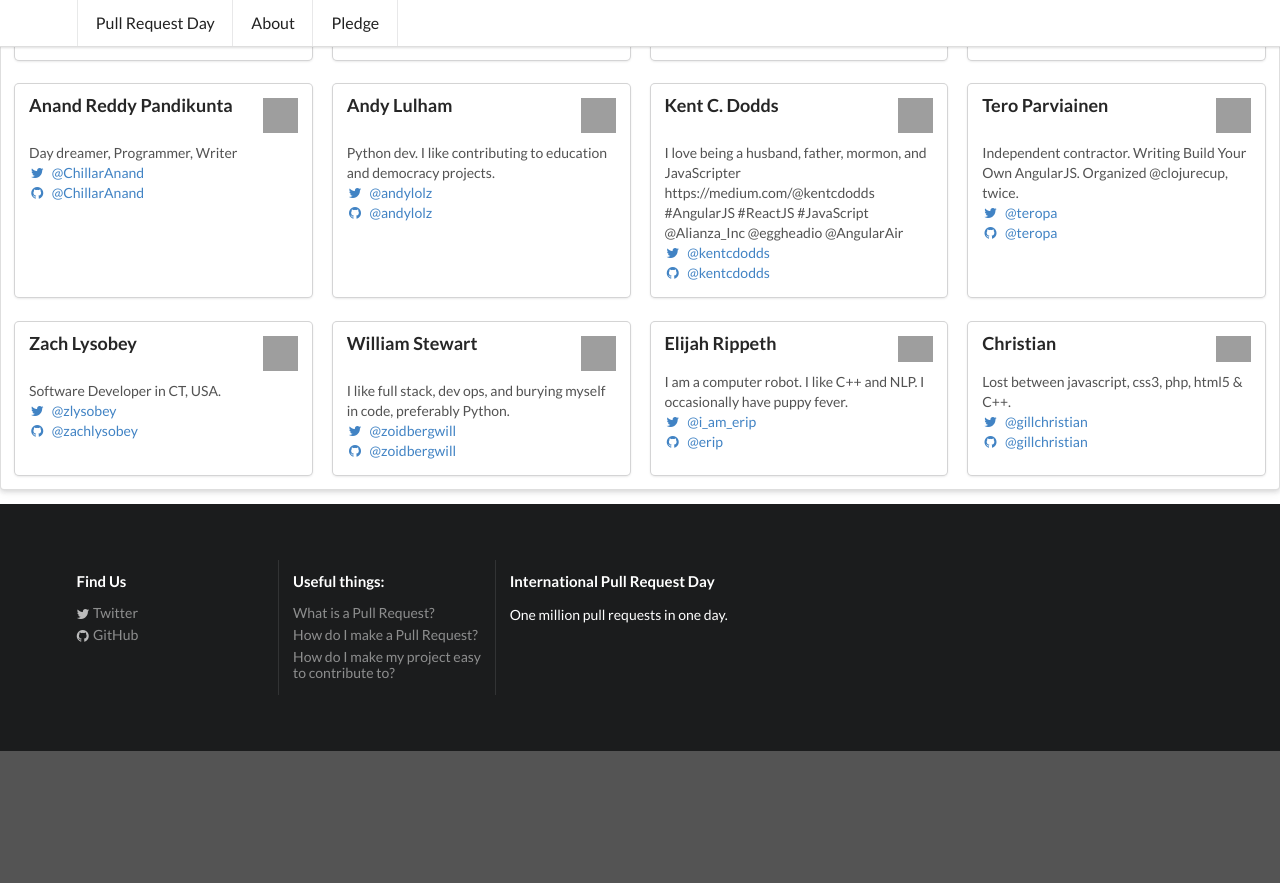
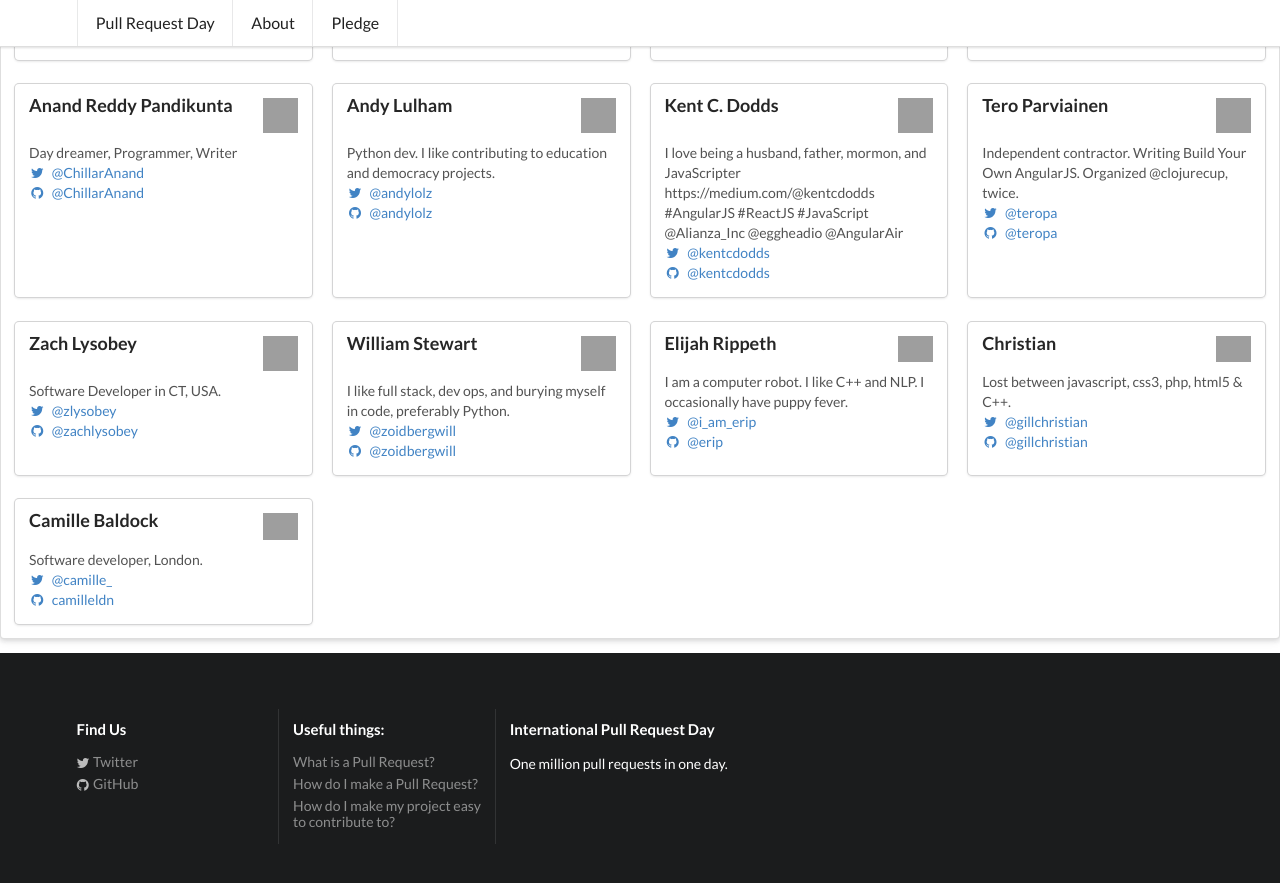
Before and after one commit to pullrequestday/pullrequestday, a Jekyll site: the page built from pledge/index.html, in a window 1280 px wide and 900 px high, scrolled down 2719 px. Shown: the top 883 px of the window. Built offline with Jekyll 4.4.1, drawn with Linux system fonts in a browser that asks for light colours; before the commit the page ends 3470 px from its top, so only the background shows below that; grey boxes are pictures that could not be loaded.

Commit message:
Camille Baldock pledge

```diff
--- a/pledge/index.html
+++ b/pledge/index.html
@@ -729,6 +729,34 @@
       </div> <!-- End of content -->
     </div> <!-- End of card -->
 
+    <div class="ui card">
+      <div class="content">
+        <img class="right floated mini ui image"
+                src="https://pbs.twimg.com/profile_images/658650053062598657/echMg2zi_400x400.jpg">
+        <div class="header">
+          Camille Baldock
+        </div>
+        <div class="description">
+          Software developer, London.
+        </div>
+        <div class="extra content">
+          <p>
+            <a target="_blank"
+                  href="http://twitter.com/camille_">
+              <i class="twitter icon"></i>
+              @camille_
+            </a>
+            <br />
+            <a target="_blank"
+                  href="http://github.com/camilleldn">
+              <i class="github icon"></i>
+              camilleldn
+            </a>
+          </p>
+        </div>
+      </div> <!-- End of content -->
+    </div> <!-- End of card -->
+
     <!-- ATTENTION PLEDGE MAKERS:  -->
     <!-- INSERT YOUR PLEDGE IMMEDIATELY ABOVE THIS COMMENT -->
 
```
